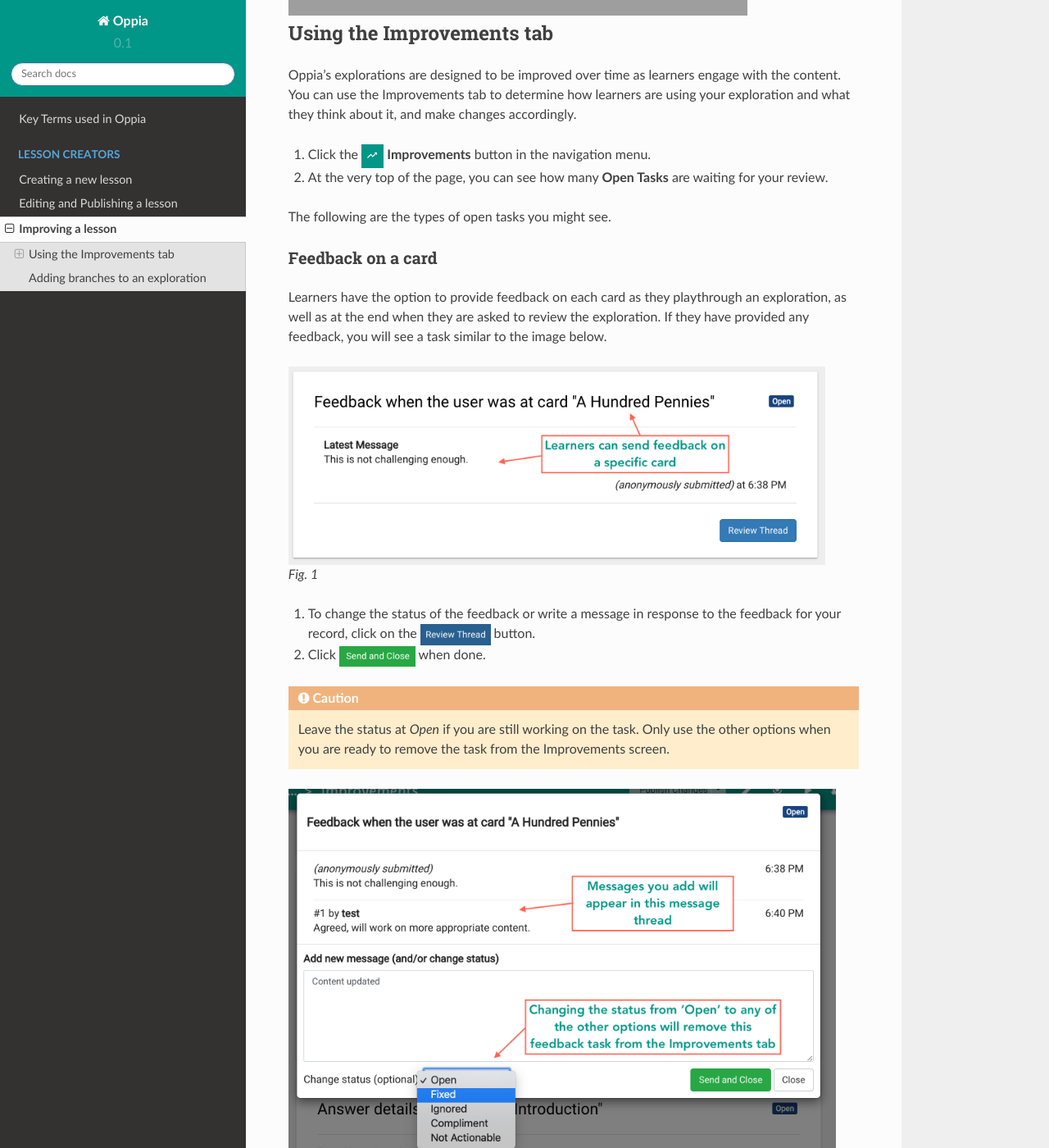
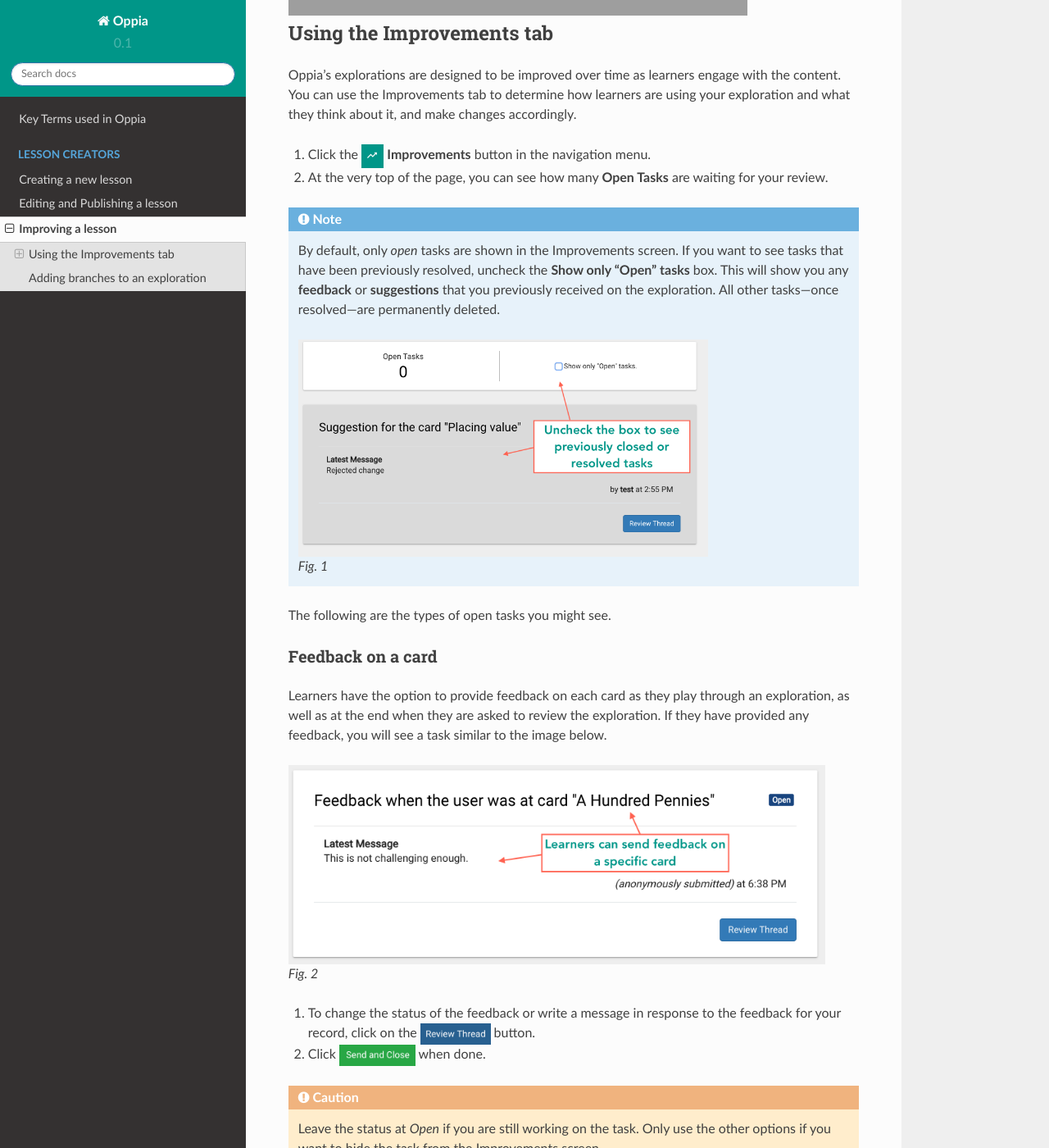
Before and after one commit to audstav/oppiadocstest, a Sphinx documentation site: the page built from docs/source/lesson/improvements.rst, in a window 1280 px wide and 1400 px high, scrolled down 816 px. Shown: the whole window at 82% size. Built offline with Sphinx 7.4.7 and the Read the Docs theme 2.0.0, drawn with Linux system fonts in a browser that asks for light colours; some of the changed text lies outside the part shown; grey boxes are pictures that could not be loaded.

Commit message:
Updated improvements

```diff
--- a/docs/source/lesson/improvements.rst
+++ b/docs/source/lesson/improvements.rst
@@ -18,7 +18,7 @@
 
 .. raw:: html
 
-   <iframe width="560" height="315" src="https://www.youtube.com/embed/fjQdl6i0vu0" frameborder="0" allow="accelerometer; autoplay; encrypted-media; gyroscope; picture-in-picture" allowfullscreen></iframe>
+   <iframe width="560" height="315" src="https://www.youtube.com/embed/TnNdthvuWRQ" frameborder="0" allow="accelerometer; autoplay; encrypted-media; gyroscope; picture-in-picture" allowfullscreen></iframe>
 
 .. _improvementtab:
 
@@ -29,6 +29,17 @@
 
 1. Click the |improvements| **Improvements** button in the navigation menu.
 2. At the very top of the page, you can see how many **Open Tasks** are waiting for your review.
+
+.. note::
+
+   By default, only *open* tasks are shown in the Improvements screen. If you want to see tasks that have been previously resolved, uncheck the **Show only "Open" tasks** box. This will show you any **feedback** or **suggestions** that you previously received on the exploration. All other tasks—once resolved—are permanently deleted.
+
+   .. figure:: /images/show_hidden_task.png
+      :alt: Show hidden tasks
+      :scale: 30 %
+
+      *Fig. 1*
+
 
 The following are the types of open tasks you might see.
 
@@ -41,19 +52,19 @@
 Feedback on a card
 -------------------
 
-Learners have the option to provide feedback on each card as they playthrough an exploration, as well as at the end when they are asked to review the exploration. If they have provided any feedback, you will see a task similar to the image below.
+Learners have the option to provide feedback on each card as they play through an exploration, as well as at the end when they are asked to review the exploration. If they have provided any feedback, you will see a task similar to the image below.
 
 .. figure:: /images/feedback_task.png
    :alt: Feedback task
    :scale: 40 %
 
-   *Fig. 1*
+   *Fig. 2*
 
 1. To change the status of the feedback or write a message in response to the feedback for your record, click on the |reviewthread| button.
 2. Click |sendandclose| when done.
 
 .. caution::
-   Leave the status at *Open* if you are still working on the task. Only use the other options when you are ready to remove the task from the Improvements screen.
+   Leave the status at *Open* if you are still working on the task. Only use the other options if you want to hide the task from the Improvements screen.
 
 .. |reviewthread| image:: /images/review_thread_button.png
                   :alt: Review Thread button
@@ -76,9 +87,9 @@
    :alt: Suggestion task
    :scale: 40 %
 
-   *Fig. 3*
+   *Fig. 4*
 
-1. Click the |reviewthread| button and then the |reviewsuggestion| button to action this suggestion.
+1. Click the |reviewthread| button and then the |reviewsuggestion| button to take action on this suggestion.
 
 .. |reviewsuggestion| image:: /images/review_suggestion_button.png
                       :alt: Review Suggestion button
@@ -147,7 +158,7 @@
 
 .. admonition:: An example on improving an exploration
 
-   Let's say you asked the question: **Which is greater: 0.834 or 0.2?** and requested an explanation from the learner for their answer. The learner selected the right answer but explained they chose it because it was a longer number. This is obviously a misconception, so you may then decide to include additional cards beforehand or :ref:`branch out <addbranch>` to focus on place value or the decimal-fraction link.
+   Let's say you asked the question: **Which is greater: 0.834 or 0.2?** and requested an explanation from the learner for their answer. The learner selected the right answer, but explained they chose it because it was a longer number. This is obviously a misconception, so you may then decide to include additional cards beforehand or :ref:`branch out <addbranch>` to focus on place value or the decimal-fraction link.
 
 .. _earlyexit:
 
```
Also changed, not shown: other parts of docs/source/lesson/improvements.rst (+16 -16 lines), docs/source/images/show_hidden_task.png (added), 2 other files.
